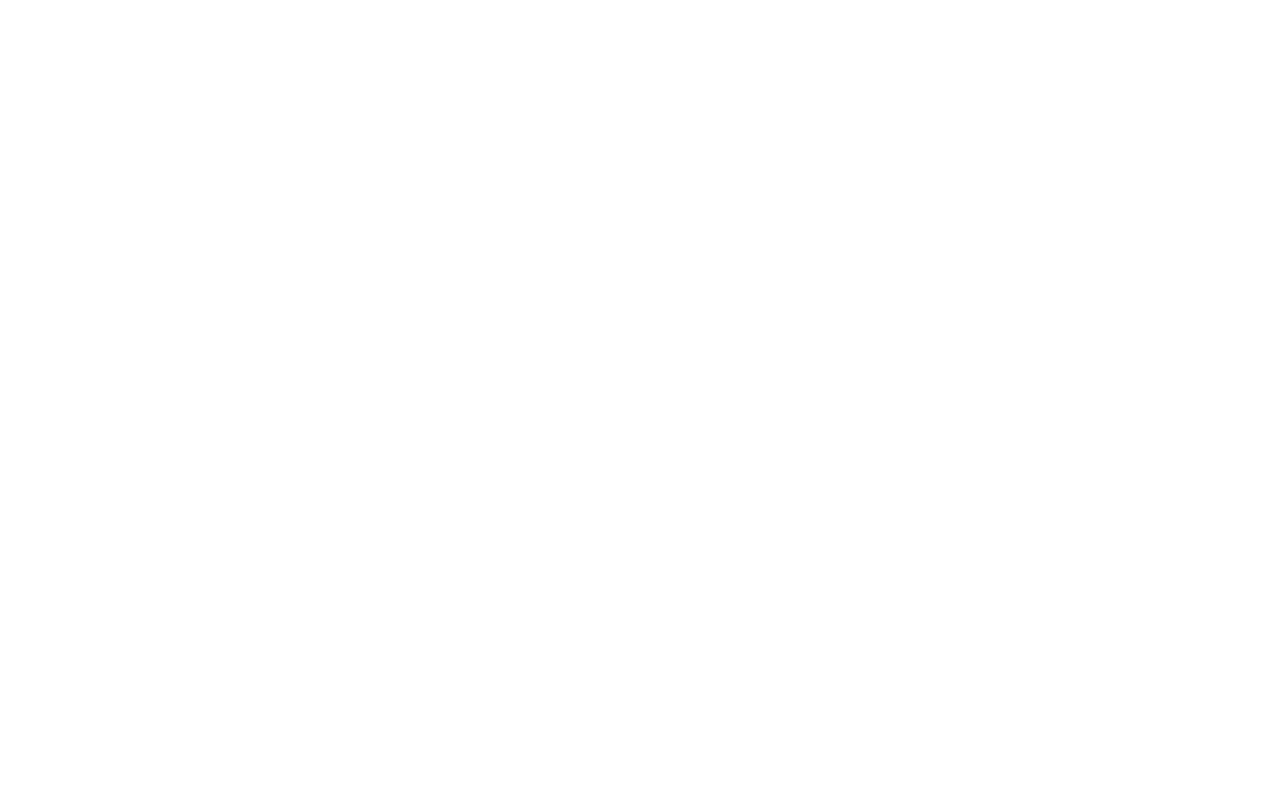
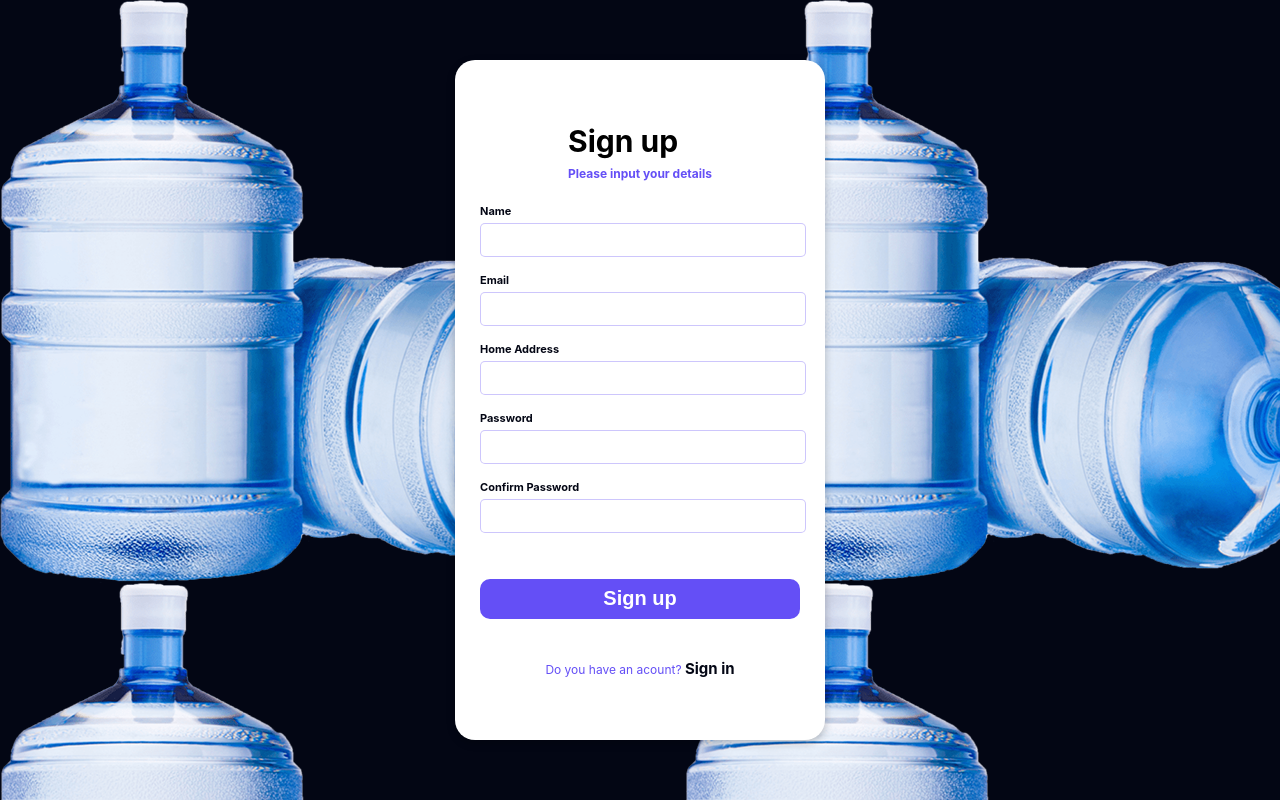
Before and after one commit to Dc-Valerian/BootCamp-WaterProject-, a React (Create React App) app: page /signup in a window 1280 px wide. Before the commit this address had no page. Built offline with nearby package versions, Linux system fonts and the light colour scheme.

Commit message:
added the auth page

```diff
--- a/src/Components/About/About.tsx
+++ b/src/Components/About/About.tsx
@@ -1,11 +1,14 @@
 import React from "react";
 import styled from "styled-components";
-import pic from "./Assets/aboutwater.jpg";
-import guy from "./Assets/guy.jpg";
+import pic from "../Assets/aboutwater.jpg"
+import guy from "../Assets/guy.jpg";
+
+import Footer from "../Home/Footer";
 
 const About = () => {
   return (
     <Container>
+
       <One>About us</One>
 
       <Two>
@@ -69,6 +72,7 @@
           </Esther>
         </Member>
       </Third>
+      <Footer />
     </Container>
   );
 };
@@ -147,7 +151,7 @@
   color: #644ff6;
   @media (max-width: 600px) {
     /* background-color: #1b1b44; */
-    font-size: 25px;
+    font-size: 25px ;
   }
 `;
 
@@ -177,7 +181,7 @@
   @media (max-width: 600px) {
     /* background-color: #1b1b44; */
    font-size: 12px;
-    line-height: 15px;
+  line-height: 15px ;
   text-align: center;
 width: 90%;
   }
@@ -196,6 +200,7 @@
   justify-content: space-between;
   font-size: 30px;
   font-weight: bold;
+
 `;
 const One = styled.div`
   margin-bottom: 40px;
@@ -203,6 +208,7 @@
   color: #644ff6;
   font-size: 40px;
   font-weight: bold;
+
 `;
 const Box = styled.div`
   height: 100%;
--- a/src/Components/AllRoutes/AllRoutes.tsx
+++ b/src/Components/AllRoutes/AllRoutes.tsx
@@ -13,7 +13,7 @@
             element:<HomeScreen/>
         },
         {
-            path:"signin",
+            path:"signup",
             element:<Register/>
         },
         {
--- a/src/Components/Auth/Login.tsx
+++ b/src/Components/Auth/Login.tsx
@@ -1,9 +1,10 @@
 import React from "react";
 import styled from "styled-components";
-import bg from "./Assets/water.png";
+import bg from "../Assets/water.png";
 import { AiFillStar } from "react-icons/ai";
 import { FcGoogle } from "react-icons/fc";
 import { NavLink } from "react-router-dom";
+import Header from "../Header/Header";
 
 const Signin = () => {
   return (
@@ -25,13 +26,14 @@
           <button>Sign in</button>
           <Signn>
             Don't have an acount?{" "}
-            <NavLink to="/signup">
+            <NavLink to="/signup" style={{ textDecoration: "none" }}>
               <span
                 style={{
                   color: "#030614",
                   fontWeight: "bold",
                   cursor: "pointer",
                   fontSize: "15px",
+                  textDecoration: "none",
                 }}
               >
                 Sign up
@@ -50,6 +52,7 @@
   font-size: 11px;
   margin-top: 15px;
   margin-bottom: 5px;
+  font-weight: bold;
 `;
 const Logo = styled.div`
   font-size: 25px;
@@ -60,7 +63,7 @@
   font-size: 12px;
   color: lightgray;
   margin-top: 40px;
-  margin-left: 20px;
+  color: #644ff6;
 `;
 const Input = styled.div`
   width: 100%;
@@ -82,11 +85,7 @@
   font-size: 12px;
   line-height: 30px;
   /* margin-top: 10px; */
-  color: lightgray;
-  @media (max-width: 800px) {
-    /* background-color: #1b1b44; */
-    font-size: 9px;
-  }
+  color: #644ff6;
   /* margin-bottom: 25px; */
 `;
 const Google = styled.div`
@@ -106,42 +105,51 @@
 // const Second = styled.div``
 
 const Box = styled.div`
-  padding-left: 15px;
-  padding-right: 15px;
+  padding-left: 25px;
+  padding-right: 25px;
   /* border: 1px solid black; */
   border-radius: 20px;
   background-color: white;
   width: 25%;
-  height: 70%;
+  height: 85%;
   display: flex;
   align-items: center;
   justify-content: center;
   flex-direction: column;
   z-index: 1;
   box-shadow: rgba(0, 0, 0, 0.24) 0px 3px 8px;
-  @media (max-width: 600px) {
+  @media (max-width: 800px) {
     /* background-color: #1b1b44; */
-    width: 40%;
+    width: 30%;
     padding-top: 10px;
     padding-bottom: 10px;
   }
-
   input {
     border: none;
     font-size: 15px;
     outline: none;
-    border-bottom: 1px solid lightgray;
+    height: 30px;
+    border-radius: 5px;
+    border: 1px solid #654ff652;
+    /* background-color: #644ff6; */
+    /* border-bottom: 1px solid lightgray; */
     width: 100%;
   }
   button {
-    margin-top: 50px;
-    background-color: #030614;
+    margin-top: 30px;
+    background-color: #644ff6;
     color: white;
     width: 100%;
     height: 40px;
     cursor: pointer;
     border-radius: 10px;
     border: none;
+    font-size: 20px;
+    font-weight: bold;
+    :hover {
+      background-color: #030614;
+      transform: all 350ms;
+    }
   }
 `;
 
@@ -158,31 +166,17 @@
   height: 100vh;
   display: flex;
   justify-content: center;
-
   align-items: center;
   background-image: url(${bg});
-  background-color: #c1cbd6;
-  /* width: 50%;
-  height: 100%; */
-  background-position: center;
-  background-size: contain;
-  background-repeat: no-repeat;
-  /* background-color: red; */
-  position: relative;
+  background-color: #030614;
 
-  ::before {
-    content: "";
-    width: 100%;
-    height: 100%;
-    background-color: #414040a1;
-    opacity: 0.8;
-    position: absolute;
-  }
+  object-position: center;
+  object-fit: cover;
 `;
 
 const Container = styled.div`
-  /* background-color: rgb(230, 232, 236);
+  /* background-color: rgb(230, 232, 236); */
   display: flex;
   align-items: center;
-  justify-content: center;  */
+  justify-content: center;
 `;
--- a/src/Components/Auth/Register.tsx
+++ b/src/Components/Auth/Register.tsx
@@ -1,13 +1,43 @@
 import React from "react";
 import styled from "styled-components";
-import bg from "./Assets/water.png";
+import bg from "../Assets/water.png";
 import { AiFillStar } from "react-icons/ai";
 import { FcGoogle } from "react-icons/fc";
 import { NavLink } from "react-router-dom";
+import * as yup from "yup";
+import { useForm } from "react-hook-form";
+import { yupResolver } from "@hookform/resolvers/yup";
 
 const Signup = () => {
+  const schema = yup
+    .object({
+      name: yup.string().required("Name is a Required Field"),
+      email: yup
+        .string()
+        .required("Please Enter Your Valid Email Address")
+        .email(),
+      homeAddress: yup.string().required("This is a required Field"),
+      password: yup.string().min(5).required("Please enter a password"),
+      confirmpassword: yup
+        .string()
+        .oneOf([yup.ref("password")])
+        .required(),
+    })
+    .required();
+
+  type formData = yup.InferType<typeof schema>;
+
+  const {
+    handleSubmit,
+    formState: { errors },
+    reset,
+    register,
+  } = useForm<formData>({
+    resolver: yupResolver(schema),
+  });
+
   return (
-    <Container>
+    <Container id="register">
       <Wrapper>
         {/* <One> */}
         <Box>
@@ -18,26 +48,36 @@
 
           <Input>
             <Email>Name</Email>
-            <input />
+            <input {...register("name")} type="text" />
+            <p>{errors?.name && errors?.name?.message}</p>
+
             <Email>Email</Email>
-            <input />
+            <input {...register("email")} type="email" />
+            <p>{errors?.name && errors?.email?.message}</p>
+
             <Email>Home Address</Email>
-            <input />
+            <input {...register("homeAddress")} type="text" />
+            <p>{errors?.name && errors?.email?.message}</p>
+
             <Email>Password</Email>
-            <input />
+            <input {...register("password")} type="password" />
+            <p>{errors?.password && errors?.password?.message}</p>
+
             <Email>Confirm Password</Email>
-            <input />
+            <input {...register("confirmpassword")} type="password" />
+            <p>{errors?.confirmpassword && errors?.confirmpassword?.message}</p>
           </Input>
-          <button>Sign up</button>
+          <button type="submit">Sign up</button>
           <Signin>
             Do you have an acount?{" "}
-            <NavLink to="/">
+            <NavLink to="/login" style={{ textDecoration: "none" }}>
               <span
                 style={{
                   color: "#030614",
                   fontWeight: "bold",
                   cursor: "pointer",
                   fontSize: "15px",
+                  textDecoration: "none",
                 }}
               >
                 Sign in
@@ -56,6 +96,7 @@
   font-size: 11px;
   margin-top: 15px;
   margin-bottom: 5px;
+  font-weight: bold;
 `;
 const Logo = styled.div`
   font-size: 25px;
@@ -66,6 +107,7 @@
   font-size: 12px;
   color: lightgray;
   margin-top: 40px;
+  color: #644ff6;
 `;
 const Input = styled.div`
   width: 100%;
@@ -87,7 +129,7 @@
   font-size: 12px;
   line-height: 30px;
   /* margin-top: 10px; */
-  color: lightgray;
+  color: #644ff6;
   /* margin-bottom: 25px; */
 `;
 const Google = styled.div`
@@ -107,8 +149,8 @@
 // const Second = styled.div``
 
 const Box = styled.div`
-  padding-left: 15px;
-  padding-right: 15px;
+  padding-left: 25px;
+  padding-right: 25px;
   /* border: 1px solid black; */
   border-radius: 20px;
   background-color: white;
@@ -130,18 +172,28 @@
     border: none;
     font-size: 15px;
     outline: none;
-    border-bottom: 1px solid lightgray;
+    height: 30px;
+    border-radius: 5px;
+    border: 1px solid #654ff652;
+    /* background-color: #644ff6; */
+    /* border-bottom: 1px solid lightgray; */
     width: 100%;
   }
   button {
     margin-top: 30px;
-    background-color: #030614;
+    background-color: #644ff6;
     color: white;
     width: 100%;
     height: 40px;
     cursor: pointer;
     border-radius: 10px;
     border: none;
+    font-size: 20px;
+    font-weight: bold;
+    :hover {
+      background-color: #030614;
+      transform: all 350ms;
+    }
   }
 `;
 
@@ -158,31 +210,17 @@
   height: 100vh;
   display: flex;
   justify-content: center;
-
   align-items: center;
   background-image: url(${bg});
-  background-color: #c1cbd6;
-  /* width: 50%;
-  height: 100%; */
-  background-position: center;
-  background-size: contain;
-  background-repeat: no-repeat;
-  /* background-color: red; */
-  position: relative;
+  background-color: #030614;
 
-  ::before {
-    content: "";
-    width: 100%;
-    height: 100%;
-    background-color: #414040a1;
-    opacity: 0.8;
-    position: absolute;
-  }
+  object-position: center;
+  object-fit: cover;
 `;
 
 const Container = styled.div`
-  /* background-color: rgb(230, 232, 236);
+  /* background-color: rgb(230, 232, 236); */
   display: flex;
   align-items: center;
-  justify-content: center;  */
+  justify-content: center;
 `;
```
Also changed, not shown: src/Components/Assets/blueline.png (added). Lines whose indentation alone changed are shown as unchanged.
